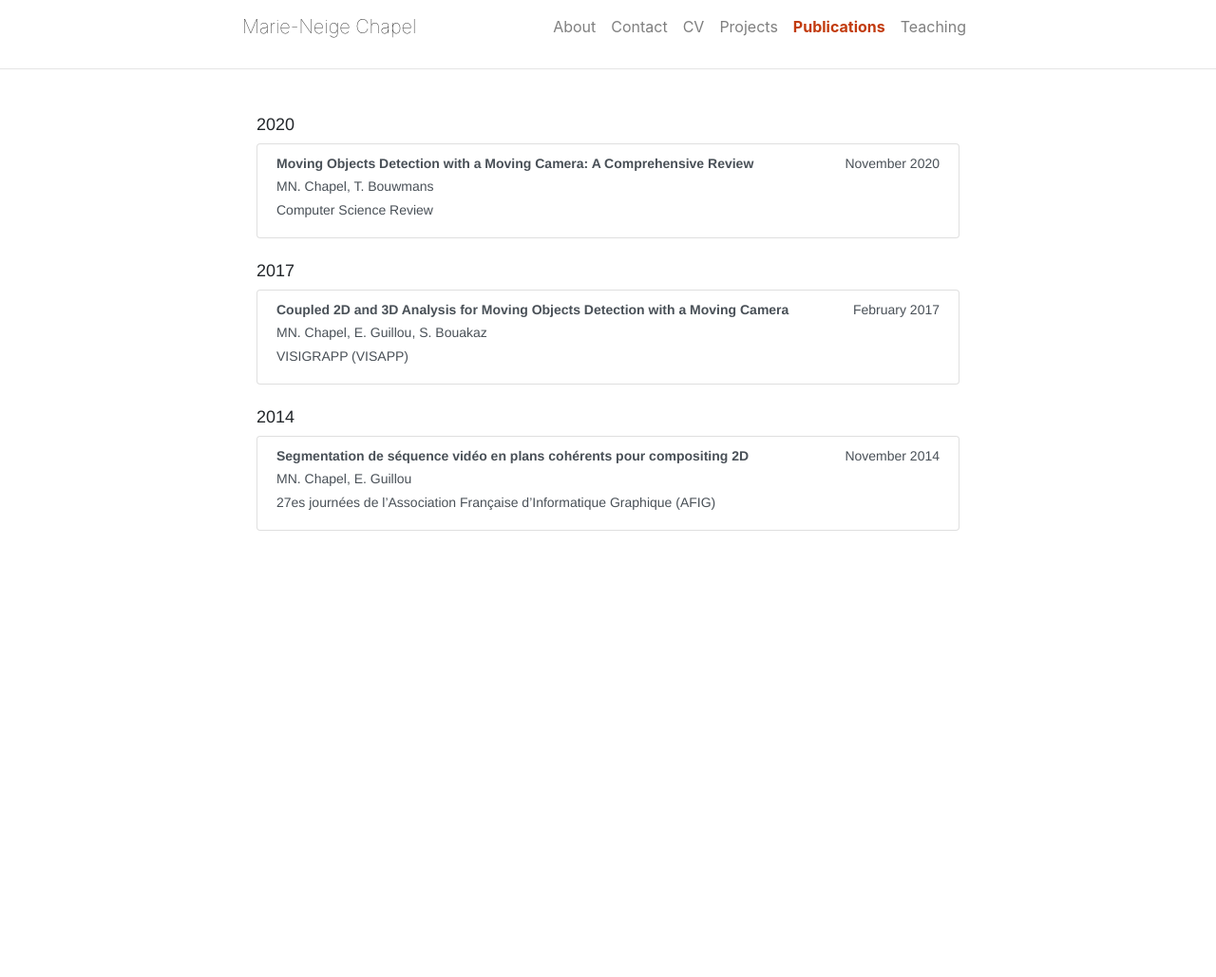
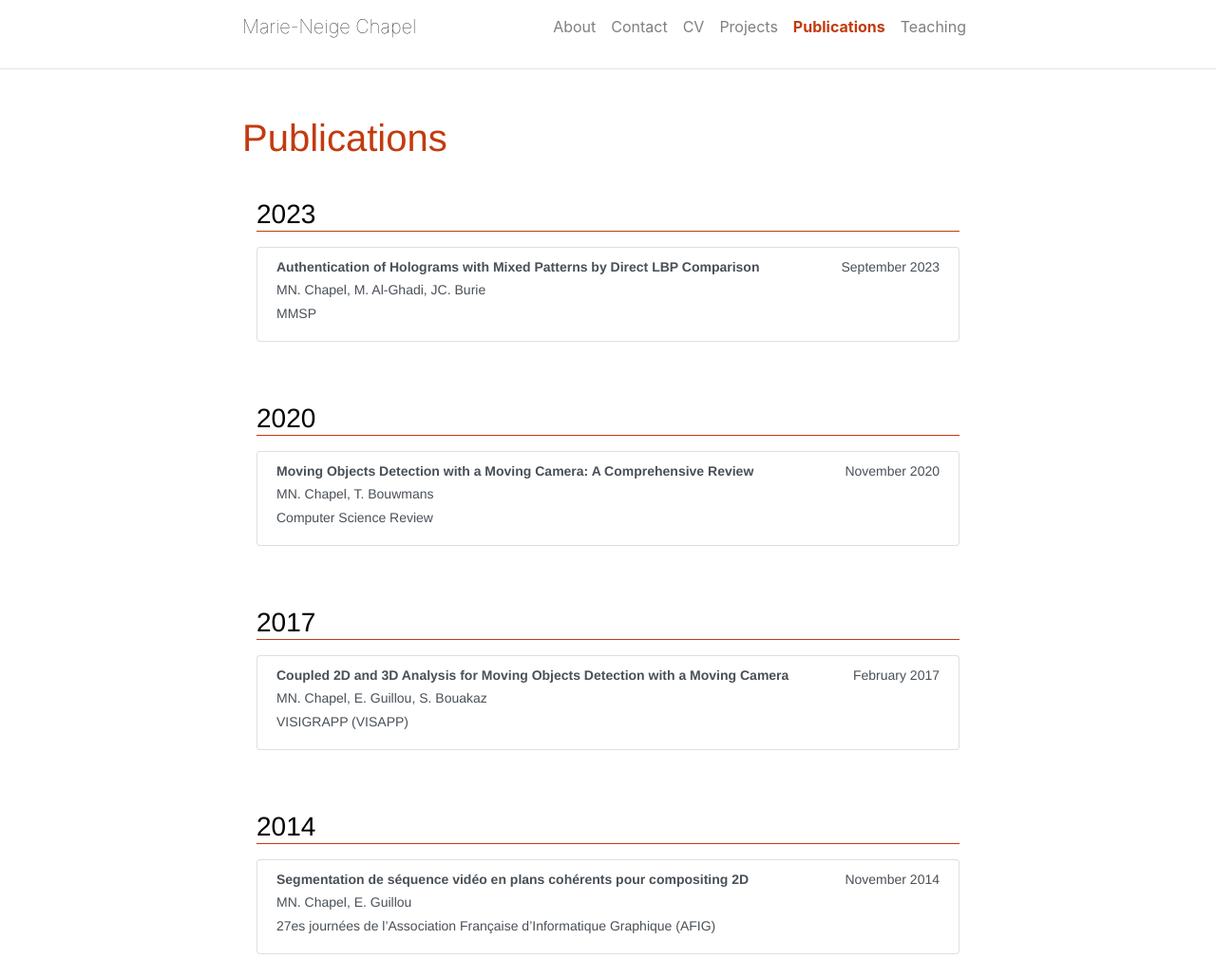
Before and after one commit to mnchapel/mnchapel.github.io, a Jekyll site: the page built from _pages/publications.md, in a window 1280 px wide and 1029 px high. Shown: the whole window at 95% size. Built offline with Jekyll 4.4.1, drawn with Linux system fonts in a browser that asks for light colours; a style sheet for code colours, icons or effects is not loaded.

Commit message:
Modify the publications layout and add a publication

```diff
--- a/_layouts/publications.html
+++ b/_layouts/publications.html
@@ -1,6 +1,14 @@
 ---
 layout: default
 ---
+
+<div class="post">
+
+	<header class="post-header">
+		<h1 class="post-title">{{ page.title }}</h1>
+	</header>
+
+	<div class="article">
 
 		<div class="container">
 
@@ -8,7 +16,7 @@ layout: default
 			{% for publication in sorted_publi %}
 				{% assign current_date = publication.date | date: "%Y" %}
 				{% if current_date != date %}
-			<h4>{{ current_date }}</h4>
+					<h3 class="category">{{ current_date }}</h3>
 					{% assign date = current_date %}
 				{% endif %}
 
@@ -30,3 +38,5 @@ layout: default
 
 			{% endfor %}
 		</div>
+	</div>
+</div>
--- /dev/null
+++ b/_publications/mmsp_2023.md
@@ -0,0 +1,17 @@
+---
+layout: publication
+title: Authentication of Holograms with Mixed Patterns by Direct LBP Comparison
+
+filename: mmsp_2023
+publication_type: inproceedings
+key: mmsp2023
+authors: MN. Chapel, M. Al-Ghadi, JC. Burie
+affiliation: L3i, La Rochelle Université
+conference: MMSP
+booktitle: IEEE International Workshop on Multimedia Signal Processing
+date: September 2023
+
+abstract: In order to combat fraud, identity documents and currencies often include security elements such as guilloches, micro prints or holograms. This paper aims to authenticate such documents from videos acquired with a smartphone by analyzing the holograms. The proposed method consists of recognizing all the patterns of the hologram to determine if the document is genuine or not. The Local Binary Patterns (LBP) descriptor is used in this paper to represent the features of a hologram. For a given document, Multi LBP Models are built as a reference model. This model is then compared to the LBP models of the tested hologram to decide if the hologram exist or not in the document and then to determine if the document is genuine or not. Experiments are carried out on holograms of French Passports and Euro banknotes. The results show that the proposed strategy allows to determine if the document is an authentic document or falsified in a good accuracy. The code is available at https://github.com/mnchapel/authentication_of_holograms_with_mixed_patterns_by_direct_lbp_comparison.
+
+citation: true
+---
```
Lines whose indentation alone changed are shown as unchanged.
